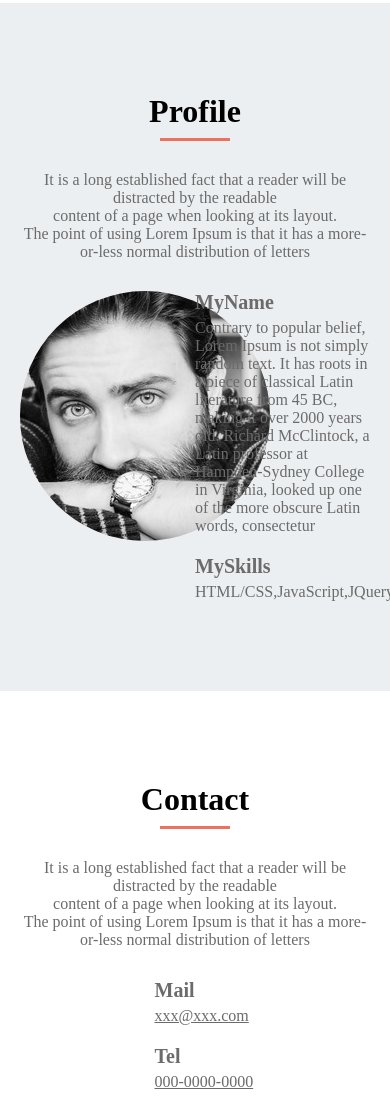
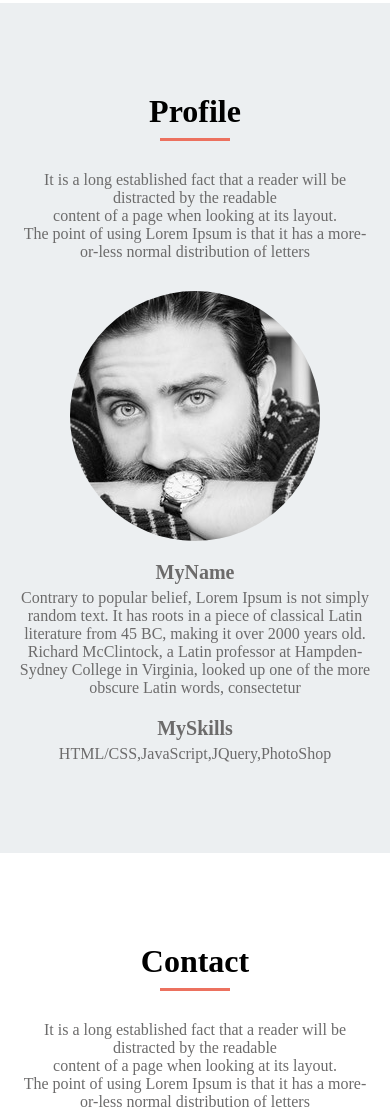
Before and after one commit to Challengerfrom35yearsold/Task1, a plain HTML site: page MySite/index.html in a window 390 px wide. Shown: the part 2937-4051 px from the top of the page. Drawn offline with Linux system fonts and the light colour scheme.

Commit message:
[Update]Profileをレスポンシブ対応に変更(ブレイクポイント:767px)

```diff
--- a/MySite/style.css
+++ b/MySite/style.css
@@ -324,5 +324,20 @@ footer {
     margin-right: 0px;
   }
 
+  .profile-group {
+    flex-flow: row wrap;
+    text-align: center;
+  }
+
+  .left-content {
+    margin-bottom: 20px;
+    width: 100%;
+  }
+
+  .right-content {
+    width: 100%;
+  }
+
+
 
 }
```
